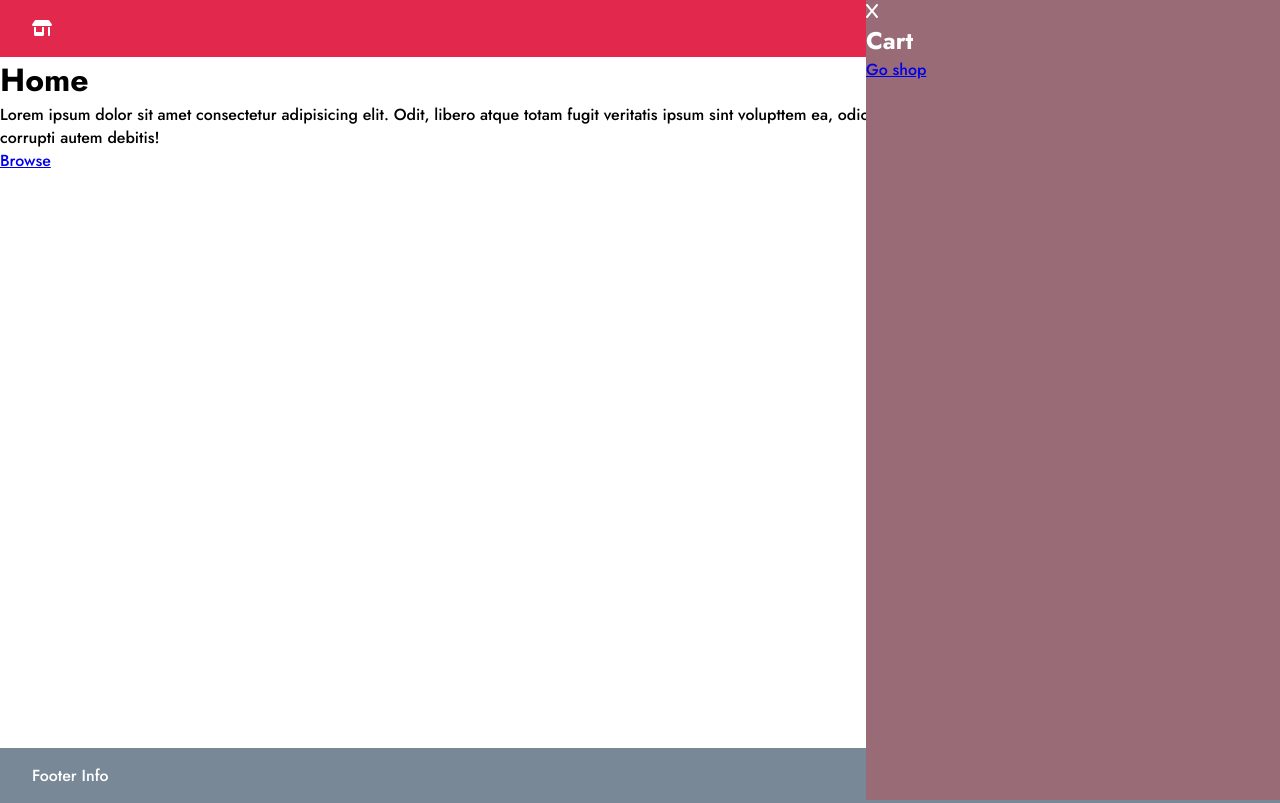
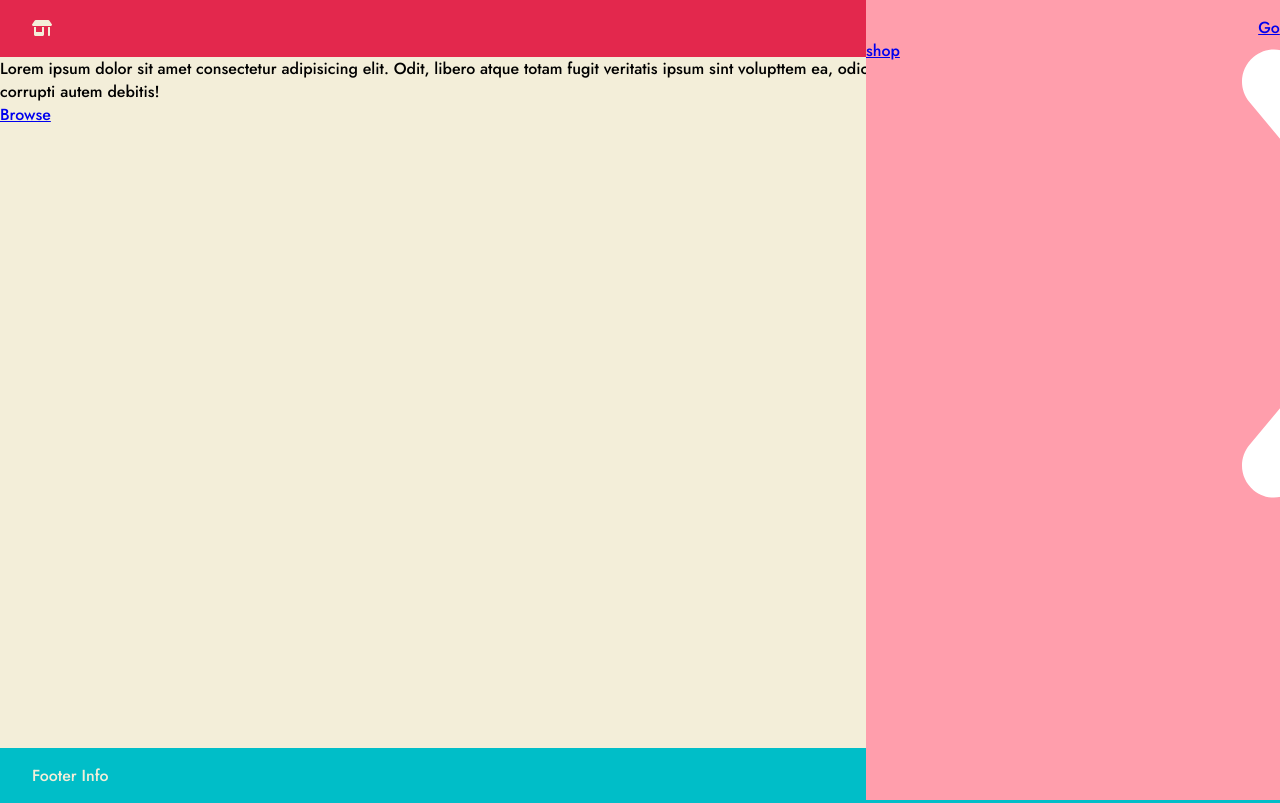
Before and after one commit to Bossolin/odin-shopping-cart, a React (Create React App) app: page / in a window 1280 px wide. Both pictures are taken after a click on the element 1239 px from the left and 28 px from the top of the page. Built offline with nearby package versions, Linux system fonts and the light colour scheme.

Commit message:
added some styles to shop

```diff
--- a/src/components/Cart.js
+++ b/src/components/Cart.js
@@ -39,8 +39,7 @@ const Cart = ({ setShowCart, cart, setCart }) => {
 
   return (
     <div className="cart">
-      <FontAwesomeIcon icon={faX} onClick={handleClick} />
-      <h2>Cart</h2>
+      <FontAwesomeIcon icon={faX} onClick={handleClick} className="cart-x" />
       {order.length === 0 ? (
         <Link to="/shop" onClick={handleClick}>
           Go shop
--- a/src/components/Home.js
+++ b/src/components/Home.js
@@ -5,7 +5,6 @@ import { Link } from "react-router-dom";
 const Home = () => {
   return (
     <div className="home">
-      <h1>Home</h1>
       <p>
         Lorem ipsum dolor sit amet consectetur adipisicing elit. Odit, libero
         atque totam fugit veritatis ipsum sint volupttem ea, odio delectus non
--- a/src/components/Shop.js
+++ b/src/components/Shop.js
@@ -18,7 +18,6 @@ const Shop = ({ setCart, cart }) => {
 
   return (
     <div className="shop">
-      <h1>Shop</h1>
       <div className="items">
         {!items ? (
           <div>Loading...</div>
--- a/src/style/Cart.css
+++ b/src/style/Cart.css
@@ -1,11 +1,17 @@
 .cart {
   position: fixed;
-  background-color: #986B77;
+  background-color: #FF9EAC;
   color: white;
   right: 0;
   top: 0;
   height: 100%;
   width: clamp(414px, 25%, 30%);
+}
+
+.cart-x {
+  padding: 1.1rem 1rem;
+  margin-left: 87%;
+  cursor: pointer;
 }
 
 .order-items {
--- a/src/style/Footer.css
+++ b/src/style/Footer.css
@@ -1,5 +1,5 @@
 .footer {
   padding: 1rem 2rem;
-  background-color: #798897;
-  color: white;
+  background-color: #00BEC8;
+  color: #F3EED9;
 }
--- a/src/style/Home.css
+++ b/src/style/Home.css
@@ -0,0 +1,3 @@
+.home {
+  background-color: #F3EED9;
+}
--- a/src/style/ItemCard.css
+++ b/src/style/ItemCard.css
@@ -1,20 +1,34 @@
 .item {
-  width: clamp(200px, 25%, 25%);
+  padding: .5rem;
+  height: 350px;
+  width: clamp(200px, 20%, 25%);
+  border: 1px solid black;
+  display: flex;
+  flex-direction: column;
+  justify-content: space-around;
+  align-items: center;
+  background-color: white;
+  text-align: center;
 }
 
 .item img {
-  max-width: 25%;
+  width: 50%;
+  max-height: 50%;
 }
 
 .item-interface {
+  padding: .5rem 1rem;
   display: flex;
   justify-content: space-around;
   align-items: center;
-  background-color: #986B77;
+  color: #F3EED9;
+  background-color: black;
+  border: none;
 }
 
-.item-interface h3 {
-  color: white;
+.item-interface:active {
+  color: black;
+  background-color: white;
 }
 
 .item-buy {
--- a/src/style/Navbar.css
+++ b/src/style/Navbar.css
@@ -5,12 +5,12 @@
   gap: 3rem;
   padding: 1rem 2rem;
   background-color: #E3284D;
-  color: white;
+  color: #F3EED9;
 }
 
 .navbar a {
   text-decoration: none;
-  color: white;
+  color: #F3EED9;
 }
 
 .shop-icon {
@@ -18,7 +18,7 @@
 }
 
 .active {
-border-bottom: white 2px solid;
+border-bottom: #F3EED9 2px solid;
 }
 
 .nav-cart {
@@ -36,7 +36,7 @@ border-bottom: white 2px solid;
   position: absolute;
   left: -20%;
   bottom: -10%;
-  background-color: white;
+  background-color: #F3EED9;
   color: #E3284D;
   border-radius: 50%;
 
--- a/src/style/Shop.css
+++ b/src/style/Shop.css
@@ -1,7 +1,12 @@
+.shop {
+  background-color: #F3EED9;
+  padding: 2rem;
+}
+
 .items {
   display: flex;
   flex-wrap: wrap;
   justify-content: space-around;
   align-items: center;
-  row-gap: 1rem;
+  gap: 1rem;
 }
```
